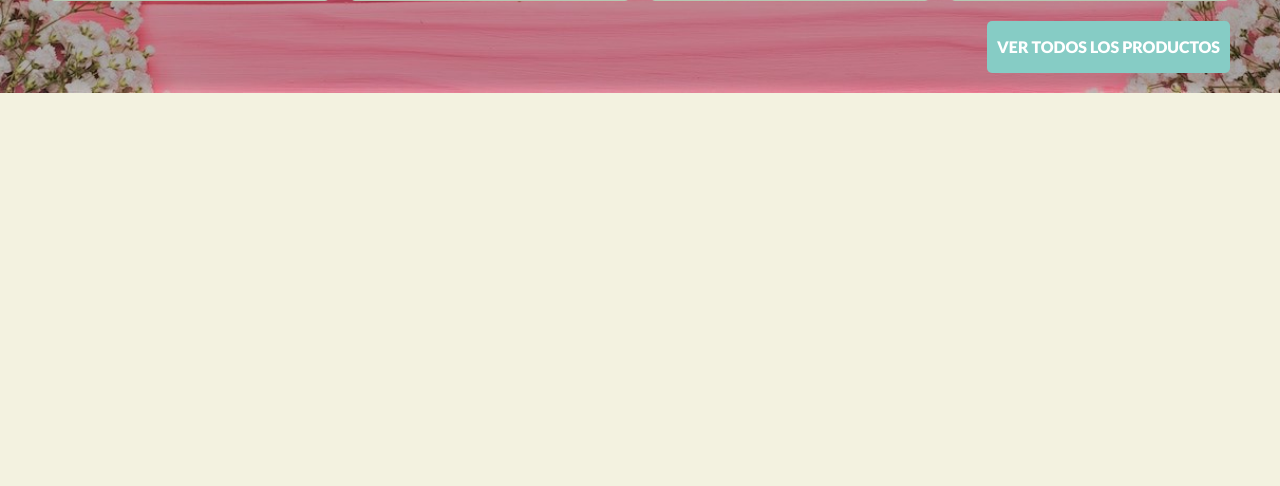
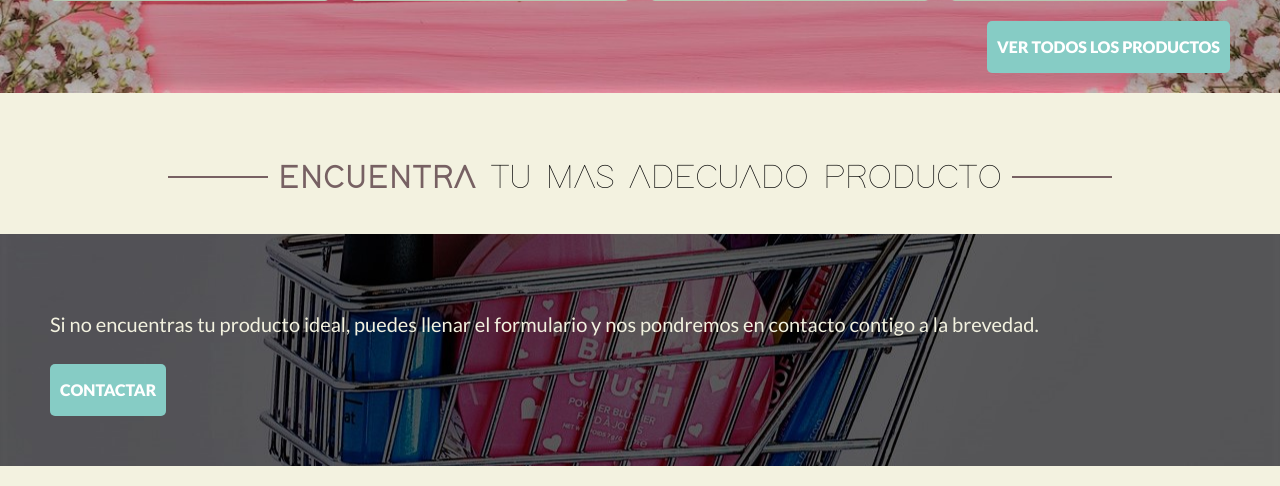
Before and after one commit to medinabotadev/rosalimon.ve, a PHP site: page / in a window 1280 px wide. Shown: the part 2851-3337 px from the top of the page. Before the commit the page ends 2944 px from the top, so only its background shows below. Run offline with PHP 8.4, Linux system fonts and the light colour scheme.

Commit message:
finalizada seccion contacto

```diff
--- a/css/styles.css
+++ b/css/styles.css
@@ -184,7 +184,7 @@ h4 {
   padding-bottom: 3rem;
 }
 .nosotros-inicio h2::after {
-  content: "";
+  content: '';
   display: block;
   margin: 0 auto;
   height: 2px;
@@ -193,7 +193,7 @@ h4 {
 }
 @media (min-width: 768px) {
   .nosotros-inicio h2::before {
-    content: "";
+    content: '';
     display: inline-block;
     /* margin: 0 auto; */
     height: 2px;
@@ -203,7 +203,7 @@ h4 {
     background-color: var(--paletaCinco);
   }
   .nosotros-inicio h2::after {
-    content: "";
+    content: '';
     display: inline-block;
     /* margin: 0 auto; */
     height: 2px;
@@ -270,7 +270,7 @@ h4 {
   padding-bottom: 3rem;
 }
 .productos-inicio h2::after {
-  content: "";
+  content: '';
   display: block;
   margin: 0 auto;
   height: 2px;
@@ -279,7 +279,7 @@ h4 {
 }
 @media (min-width: 768px) {
   .productos-inicio h2::before {
-    content: "";
+    content: '';
     display: inline-block;
     /* margin: 0 auto; */
     height: 2px;
@@ -289,7 +289,7 @@ h4 {
     background-color: var(--paletaTres);
   }
   .productos-inicio h2::after {
-    content: "";
+    content: '';
     display: inline-block;
     /* margin: 0 auto; */
     height: 2px;
@@ -368,7 +368,66 @@ h4 {
     width: auto;
   }
 }
-
+/*++++++++++++++++++++++++++++++++++++++++++++++++++++++++++++++ CONTACTO +++++++++++++++++++++++++++++++++++++++++++*/
+.contacto-inicio h2 {
+    text-align: center;
+    text-transform: uppercase;
+    font-family: var(--fuentePrincipal);
+    font-weight: lighter;
+    line-height: 1.5;
+    padding-top: 3rem;
+    padding-bottom: 3rem;
+  }
+  .contacto-inicio h2::after {
+    content: '';
+    display: block;
+    margin: 0 auto;
+    height: 2px;
+    width: 300px;
+    background-color: var(--paletaCuatro);
+  }
+  @media (min-width: 768px) {
+    .contacto-inicio h2::before {
+      content: '';
+      display: inline-block;
+      /* margin: 0 auto; */
+      height: 2px;
+      width: 100px;
+      margin-right: 1rem;
+      margin-bottom: 1rem;
+      background-color: var(--paletaCuatro);
+    }
+    .contacto-inicio h2::after {
+      content: '';
+      display: inline-block;
+      /* margin: 0 auto; */
+      height: 2px;
+      width: 100px;
+      margin-left: 1rem;
+      margin-bottom: 1rem;
+      background-color: var(--paletaCuatro);
+    }
+  }
+  .contacto-inicio h2 span {
+    color: var(--paletaCuatro);
+    font-weight: bold;
+  }
+  .contenido-contacto{
+      background-image: url(../img/contacto.jpg);
+      background-position: center center;
+      background-size: cover;
+      background-attachment: fixed;
+      padding: 5rem;
+  }
+  .contenido-contacto p{
+      font-size: 2rem;
+      color: var(--paletaUno);
+}
+  .contenido-contacto a{
+      display: inline-block;
+      width: auto;
+      background-color: rgb(134, 204, 197);
+  }
 /* PAGINAS INTERNAS */
 /* CONTACTO */
 .contacto{
--- a/index.html
+++ b/index.html
@@ -123,6 +123,18 @@
             </div>
         </div>
 
+        <section class="contacto-inicio seccion">
+            <h2 class="contenedor"><span>Encuentra</span> tu mas adecuado producto</h2>
+            <div class="contenido-contacto">
+                <div class="contenedor">
+                    <p>Si no encuentras tu producto ideal, puedes llenar el formulario y nos pondremos en contacto
+                        contigo a la brevedad.
+                    </p>
+                    <a href="contacto.html" class="boton botonPrimario">Contactar</a>
+                </div>
+            </div>
+        </section>
+
     </main>
 </body>
 
```
Also changed, not shown: img/contacto.jpg (added).
